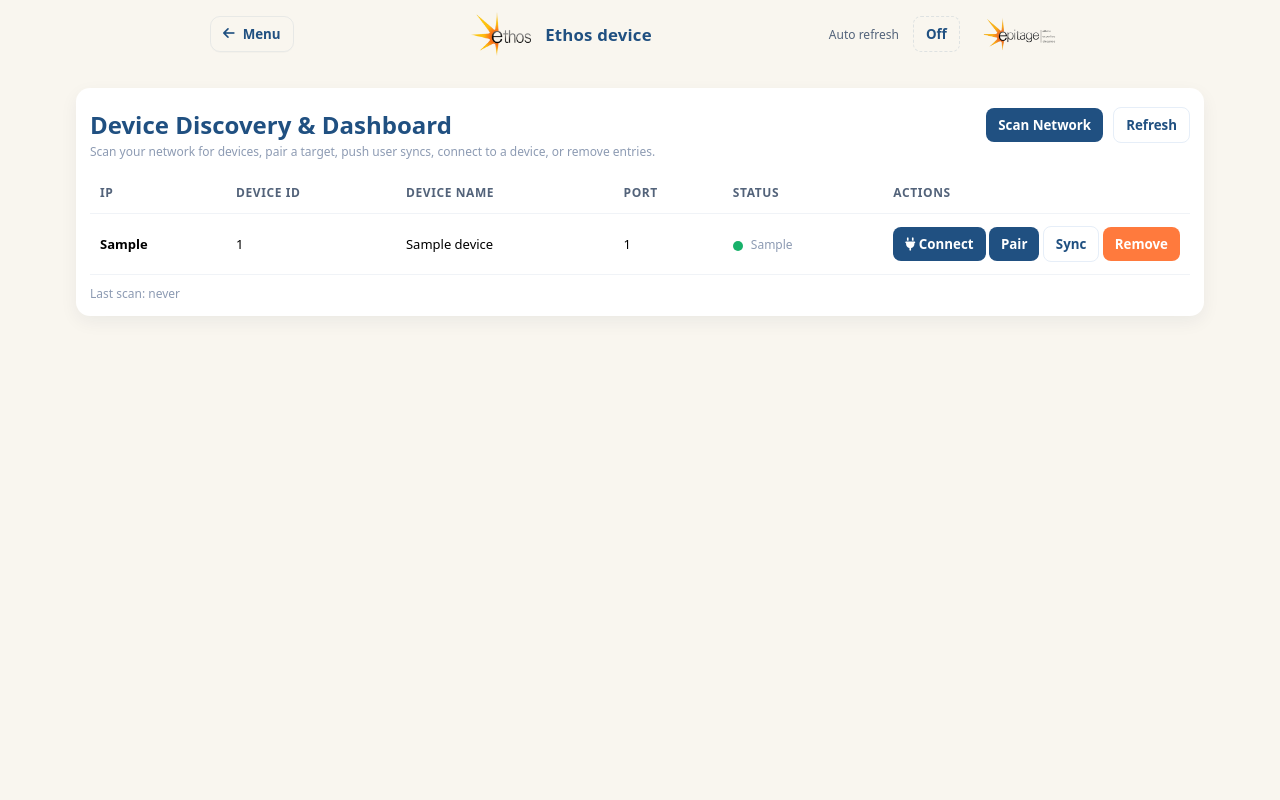
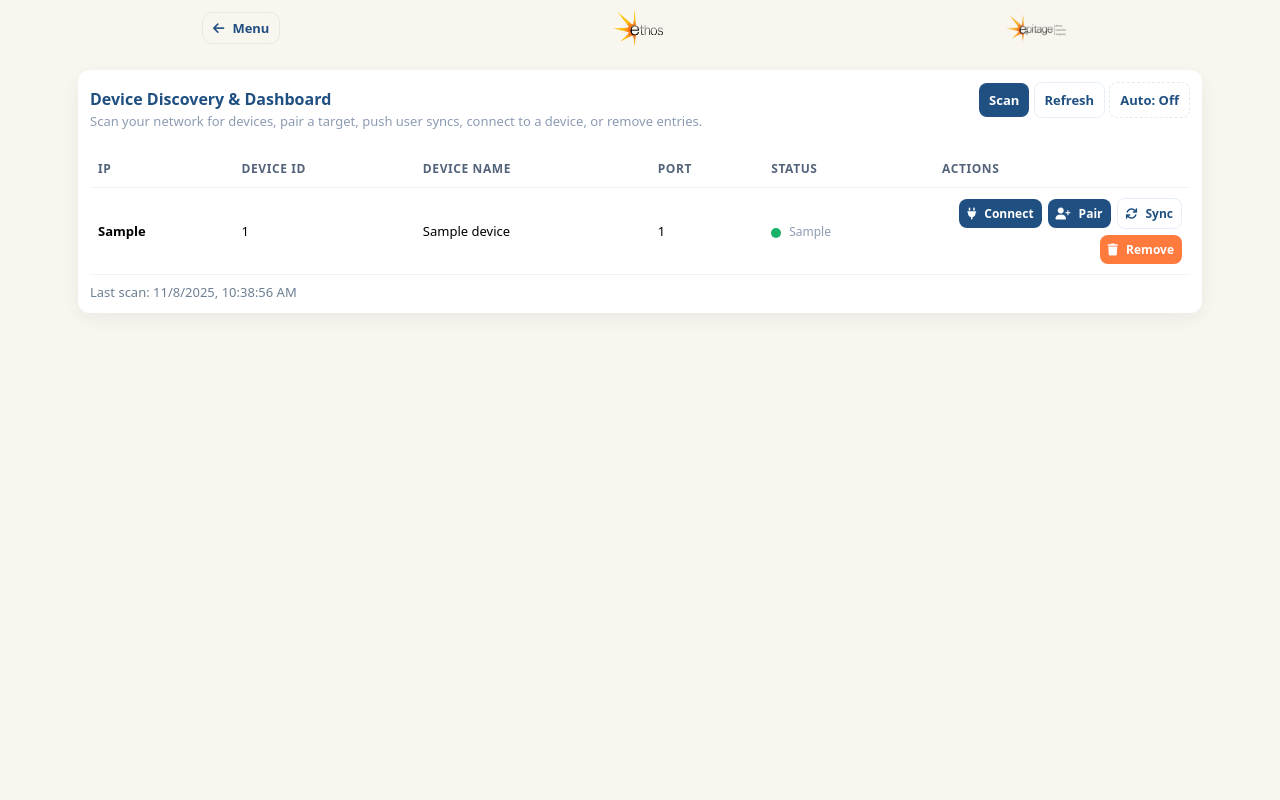
Before and after one commit to DhananjayG7/Mesh-Testing, a Flask app: page /discovery in a window 1280 px wide. Run offline with Flask 3, Linux system fonts and the light colour scheme; tables that the repository leaves empty hold one stand-in row (values such as "Sample post"); some libraries are stand-ins or nearby versions.

Commit message:
Initial commit

```diff
--- a/app.py
+++ b/app.py
@@ -3777,6 +3777,96 @@ def api_shutdown():
 # --- Discovery dashboard routes & APIs ---
 from flask import render_template, request, jsonify
 
+# ----- discovery helpers -----
+import threading
+import socket
+import json
+import time
+import uuid
+
+# STOP event for background threads (create once at top-level if not present)
+try:
+    STOP_EVENT
+except NameError:
+    from threading import Event
+    STOP_EVENT = Event()
+
+# Use same UDP_PORT you already have; ensure UDP_PORT variable exists
+# UDP_PORT = 5006  # if not defined, set it earlier in your file
+
+def _get_primary_ip():
+    """Return an IPv4 address for the primary interface (works without extra deps)."""
+    try:
+        s = socket.socket(socket.AF_INET, socket.SOCK_DGRAM)
+        # connect to public DNS to find outbound IP (no packets actually sent)
+        s.connect(("8.8.8.8", 80))
+        ip = s.getsockname()[0]
+        s.close()
+        return ip
+    except Exception:
+        return None
+
+def discovery_broadcast_once(bcast_ip="255.255.255.255", port=UDP_PORT, timeout=0.25):
+    """
+    Broadcast a 'discover' packet using source port == port so replies return to our listener.
+    Sends to 255.255.255.255 and to interface-specific broadcast (xxx.xxx.xxx.255).
+    """
+    s = socket.socket(socket.AF_INET, socket.SOCK_DGRAM)
+    s.setsockopt(socket.SOL_SOCKET, socket.SO_REUSEADDR, 1)
+    try:
+        s.setsockopt(socket.SOL_SOCKET, socket.SO_REUSEPORT, 1)
+    except Exception:
+        pass
+    s.setsockopt(socket.SOL_SOCKET, socket.SO_BROADCAST, 1)
+
+    # try to bind sender to discovery port so replies return to listener
+    try:
+        s.bind(("0.0.0.0", int(port)))
+    except Exception as e:
+        # log but continue (some systems may not allow bind if listener didn't set reuse options)
+        print("[DISCOVERY] warning: sender bind to port failed:", e)
+
+    payload = {
+        "type": "discover",
+        "device_id": get_setting("device_id", f"CANT_{uuid.uuid4().hex[:6]}"),
+        "name": get_setting("device_name", "Ethos Device"),
+        "port": int(port),
+        "ts": _now_iso() if "_now_iso" in globals() else ""
+    }
+    pkt = json.dumps(payload).encode("utf-8")
+
+    # send to global broadcast
+    try:
+        s.sendto(pkt, (bcast_ip, int(port)))
+    except Exception as e:
+        print("[DISCOVERY] broadcast send error to", bcast_ip, e)
+
+    # also send to interface broadcast (xxx.xxx.xxx.255) if we can compute it
+    local_ip = _get_primary_ip()
+    if local_ip:
+        try:
+            parts = local_ip.split(".")
+            if len(parts) == 4:
+                brd = ".".join(parts[:3] + ["255"])
+                try:
+                    s.sendto(pkt, (brd, int(port)))
+                except Exception:
+                    pass
+        except Exception:
+            pass
+
+    # small pause to give devices time to reply
+    time.sleep(timeout)
+    try:
+        s.close()
+    except:
+        pass
+
+# Run broadcast in background thread (non-blocking)
+def discovery_broadcast_bg(port=UDP_PORT):
+    threading.Thread(target=lambda: discovery_broadcast_once(port=port), daemon=True).start()
+
+
 @app.route("/discovery")
 def discovery_page():
     """
@@ -3785,57 +3875,76 @@ def discovery_page():
     """
     return render_template("discovery.html")
 
-def discovery_broadcast_once(bcast_ip="255.255.255.255", port=UDP_PORT, timeout=0.5):
-    """
-    Send a UDP broadcast *from* the discovery port so replies land back on our listener.
-    """
-    import socket, json, time
-    s = socket.socket(socket.AF_INET, socket.SOCK_DGRAM)
-    # allow reuse so we can bind to same port as listener (if already bound)
-    s.setsockopt(socket.SOL_SOCKET, socket.SO_REUSEADDR, 1)
-    try:
-        # Try to allow multiple processes to bind on same port (platform dependent)
-        try:
-            s.setsockopt(socket.SOL_SOCKET, socket.SO_REUSEPORT, 1)
-        except Exception:
-            pass
-        # Make this a broadcast-capable socket
-        s.setsockopt(socket.SOL_SOCKET, socket.SO_BROADCAST, 1)
-        # Bind the socket to the DISCOVERY port so replies return to our listener
-        s.bind(("0.0.0.0", int(port)))
-    except Exception as e:
-        # If bind fails (rare, maybe listener already bound without SO_REUSEADDR), fall back but log
-        print("[DISCOVERY] warning: could not bind sender socket to port", port, ":", e)
-
-    try:
-        payload = {
-            "type": "discover",
-            "device_id": get_setting("device_id", f"CANT_{uuid.uuid4().hex[:6]}"),
-            "name": get_setting("device_name", "Ethos Device"),
-            "port": int(port),
-            "ts": _now_iso()
-        }
-        pkt = json.dumps(payload).encode('utf-8')
-        # send to broadcast address
-        s.sendto(pkt, (bcast_ip, int(port)))
-        # also send to subnet-directed broadcast if desired (example 192.168.1.255)
-        # you can compute interface brd and send there too if needed
-        time.sleep(timeout)
-    finally:
-        try:
-            s.close()
-        except:
-            pass
-
+
+# ----- API endpoints (add or replace existing handlers) -----
+from flask import request
 
 @app.route("/api/discovery/scan", methods=["POST"])
 def api_discovery_scan():
-    # broadcast once; listener (if running) will receive replies and store them
-    try:
-        discovery_broadcast_once(bcast_ip='255.255.255.255', port=UDP_PORT)
-        return jsonify({"success": True, "message": "scan_sent"})
+    """
+    Trigger a network discovery scan. Returns immediately and triggers background broadcast.
+    """
+    try:
+        discovery_broadcast_bg()
+        return jsonify({"success": True, "message": "Scan started"})
     except Exception as e:
-        return jsonify({"success": False, "message": str(e)}), 500
+        app.logger.exception("api_discovery_scan")
+        return jsonify({"success": False, "error": str(e)}), 500
+
+@app.route("/api/discovery/connect", methods=["POST"])
+def api_discovery_connect():
+    """
+    Simple connect placeholder: attempts a basic TCP connect to device on the provided IP and known port.
+    You can customize this to open a device UI URL or perform a handshake.
+    """
+    data = (request.get_json(force=True) or {})
+    ip = (data.get("ip") or "").strip()
+    if not ip:
+        return jsonify({"success": False, "message": "Missing ip"}), 400
+
+    # read port from DB if present, else use UDP_PORT default
+    try:
+        conn = get_db_connection()
+        row = conn.execute("SELECT port FROM mesh_devices WHERE ip = ?", (ip,)).fetchone()
+        conn.close()
+        port = int(row["port"]) if row and row["port"] else UDP_PORT
+    except Exception:
+        port = UDP_PORT
+
+    # Attempt a simple TCP handshake (non-blocking with timeout).
+    try:
+        s = socket.socket(socket.AF_INET, socket.SOCK_STREAM)
+        s.settimeout(1.0)
+        s.connect((ip, port))   # if device accepts TCP on that port
+        s.close()
+        return jsonify({"success": True, "message": f"Connected to {ip}:{port}"})
+    except Exception as e:
+        # If TCP connect fails, return success anyway but note failure (many devices only speak UDP)
+        return jsonify({"success": False, "message": f"Could not connect to {ip}:{port} ({e})"}), 502
+
+
+# ----- ensure discovery listener starts at app startup (if not already started) -----
+def ensure_discovery_listener_started():
+    """
+    Call this once during app startup so listener runs in background.
+    """
+    try:
+        # check if already running: look for a global flag
+        if not globals().get("_DISCOVERY_LISTENER_STARTED"):
+            t = threading.Thread(target=lambda: discovery_listener(STOP_EVENT, bind_ip="0.0.0.0", port=UDP_PORT), daemon=True)
+            t.start()
+            globals()["_DISCOVERY_LISTENER_STARTED"] = True
+            print("[DISCOVERY] listener thread started on port", UDP_PORT)
+    except Exception as e:
+        print("[DISCOVERY] could not start listener:", e)
+
+# Call ensure_discovery_listener_started() at the end of your app startup sequence (after get_db_connection available).
+# For example, place this near the bottom of the file where you start other background tasks:
+try:
+    ensure_discovery_listener_started()
+except Exception:
+    pass
+
 
 @app.route("/api/discovery/list", methods=["GET"])
 def api_discovery_list():
--- a/templates/discovery.html
+++ b/templates/discovery.html
@@ -8,59 +8,192 @@
   <link rel="stylesheet" href="https://cdnjs.cloudflare.com/ajax/libs/font-awesome/6.4.0/css/all.min.css"/>
   <style>
     :root{
-      --sb-inset-right: 36px;
-      --sb-width: 22px;
-      --sb-radius: 12px;
+      --sb-inset-right: 18px;
+      --sb-width: 16px;
+      --sb-radius: 10px;
       --header-max: 900px;
+      --btn-pad: 8px 10px;
+      --btn-font: 13px;
     }
-    html,body{ height:100%; margin:0; background:#f9f6ef; font-family: system-ui, -apple-system, "Segoe UI", Roboto, Arial, sans-serif; overflow:hidden;}
+    html,body{
+      height:100%;
+      margin:0;
+      background:#f9f6ef;
+      font-family: system-ui, -apple-system, "Segoe UI", Roboto, Arial, sans-serif;
+      overflow:hidden;
+      -webkit-font-smoothing:antialiased;
+      -moz-osx-font-smoothing:grayscale;
+    }
+
+    /* Header */
     .header{
-      display:flex; align-items:center; justify-content:space-between;
-      padding:12px 20px; width:100%; max-width:var(--header-max); margin:0 auto; box-sizing:border-box;
-      gap:12px;
+      display:flex;
+      align-items:center;
+      justify-content:space-between;
+      padding:10px 12px;
+      width:100%;
+      max-width:var(--header-max);
+      margin:0 auto;
+      box-sizing:border-box;
+      gap:8px;
     }
-    .left-actions{ display:flex; align-items:center; gap:12px; min-width:160px; }
+    .left{
+      display:flex; align-items:center; gap:8px;
+      min-width:64px;
+    }
     .menu-back-btn{
       display:inline-flex; align-items:center; gap:8px;
       background:transparent; border:1px solid rgba(32,80,129,0.08);
-      color:#205081; padding:8px 12px; border-radius:10px; cursor:pointer; font-weight:700;
-      box-shadow:0 1px 0 rgba(0,0,0,0.02);
+      color:#205081; padding:6px 10px; border-radius:10px; cursor:pointer; font-weight:700;
+      font-size:13px;
     }
-    .menu-back-btn:active{ transform:translateY(1px); }
-    .logo-main{ height:44px; }
-    .brand-name{ font-weight:800; color:#205081; font-size:1.05rem; margin-left:6px; letter-spacing:0.2px; }
-    .logo-right{ height:34px; }
+    .logo-main{ height:36px; }
+    .brand-name{ font-weight:800; color:#205081; font-size:1rem; margin-left:10px; letter-spacing:0.2px; }
+    .logo-right{ height:28px; }
 
-    .scroll-area{ position:relative; width:100%; height:calc(100vh - 84px); overflow-y:auto; overscroll-behavior:contain; padding:20px; box-sizing:border-box; }
+    .scroll-area{
+      position:relative;
+      width:100%;
+      height:calc(100vh - 72px);
+      overflow-y:auto;
+      overscroll-behavior:contain;
+      padding:14px;
+      box-sizing:border-box;
+    }
 
-    .card{ max-width:1100px; margin:0 auto; background:#fff; border-radius:14px; padding:14px; box-shadow:0 6px 18px rgba(13,30,60,0.06); }
+    .card{
+      max-width:1100px;
+      margin:0 auto;
+      background:#fff;
+      border-radius:12px;
+      padding:12px;
+      box-shadow:0 6px 18px rgba(13,30,60,0.06);
+    }
 
-    .controls{ display:flex; gap:10px; align-items:center; margin-bottom:12px; }
-    .btn{ background:#205081; color:#fff; padding:8px 12px; border-radius:8px; border:none; cursor:pointer; font-weight:600; }
-    .btn.secondary{ background:transparent; color:#205081; border:1px solid #e6eef8; }
+    .controls{
+      display:flex;
+      gap:8px;
+      align-items:center;
+      margin-bottom:12px;
+      flex-wrap:wrap;
+    }
+
+    /* Buttons */
+    .btn{
+      background:#205081;
+      color:#fff;
+      padding:var(--btn-pad);
+      border-radius:8px;
+      border:none;
+      cursor:pointer;
+      font-weight:600;
+      font-size:var(--btn-font);
+      display:inline-flex;
+      align-items:center;
+      gap:8px;
+    }
+    .btn.secondary{
+      background:transparent;
+      color:#205081;
+      border:1px solid #e6eef8;
+    }
     .btn.warn{ background:#FF7A3D; color:#fff; }
     .btn.ghost{ background:transparent; color:#205081; border:1px dashed rgba(32,80,129,0.12); }
 
-    table{ width:100%; border-collapse:collapse; margin-top:8px; }
-    th, td{ text-align:left; padding:12px 10px; border-bottom:1px solid #f0f3f7; font-size:13px; vertical-align:middle; }
-    th{ color:#53637a; font-weight:700; font-size:12px; text-transform:uppercase; letter-spacing:0.6px; }
+    /* Table */
+    .table-wrap{
+      width:100%;
+      overflow-x:auto; /* allow horizontal scroll on small screens */
+      -webkit-overflow-scrolling:touch;
+    }
+    table{
+      width:100%;
+      border-collapse:collapse;
+      margin-top:8px;
+      min-width:720px; /* force scroll on narrow screens, prevents button wrap issues inside cells */
+    }
+    th, td{
+      text-align:left;
+      padding:10px 8px;
+      border-bottom:1px solid #f0f3f7;
+      font-size:13px;
+      vertical-align:middle;
+    }
+    th{
+      color:#53637a;
+      font-weight:700;
+      font-size:12px;
+      text-transform:uppercase;
+      letter-spacing:0.6px;
+    }
+
+    /* Action buttons in row: compact and wrap within their container */
+    .row-actions{
+      display:flex;
+      gap:6px;
+      align-items:center;
+      flex-wrap:wrap;
+      justify-content:flex-end;
+    }
+    .row-actions .btn{
+      padding:6px 8px;
+      font-size:12px;
+      white-space:nowrap;
+    }
 
     .status-dot{ display:inline-block; width:10px; height:10px; border-radius:50%; margin-right:8px; vertical-align:middle; }
     .online{ background:#18b16a; }
     .offline{ background:#d1d5da; }
     .muted{ color:#8d9bb3; font-size:12px; }
 
-    .custom-scroll{ position:fixed; right:var(--sb-inset-right); width:var(--sb-width); top:84px; height:calc(100vh - 84px); z-index:9999; display:none; background:rgba(0,0,0,0.06); border-radius:var(--sb-radius); box-sizing:border-box; }
-    .custom-thumb{ position:absolute; left:2px; right:2px; top:0; height:80px; background:#bfbfbf; border-radius:calc(var(--sb-radius) - 2px); box-shadow:0 1px 2px rgba(0,0,0,0.25); cursor:grab; touch-action:none; }
+    #lastScan{ margin-top:8px; color:#6d7f93; font-size:13px; }
 
-    /* tiny toast status */
-    #statusToast{
-      position:fixed; right:20px; top:96px; z-index:99999; background:rgba(0,0,0,0.75); color:#fff; padding:8px 12px; border-radius:8px; display:none; font-weight:600;
+    .custom-scroll{
+      position:fixed;
+      right:var(--sb-inset-right);
+      width:var(--sb-width);
+      top:72px;
+      height:calc(100vh - 72px);
+      z-index:9999;
+      display:none;
+      background:rgba(0,0,0,0.06);
+      border-radius:var(--sb-radius);
+      box-sizing:border-box;
+    }
+    .custom-thumb{
+      position:absolute;
+      left:2px; right:2px; top:0; height:60px;
+      background:#bfbfbf;
+      border-radius:calc(var(--sb-radius) - 2px);
+      box-shadow:0 1px 2px rgba(0,0,0,0.25);
+      cursor:grab; touch-action:none;
     }
 
-    @media (max-width:720px){
-      .brand-name{ display:none; } /* save space on small screens */
-      .controls{ gap:8px; }
+    /* toast */
+    #statusToast{
+      position:fixed; right:12px; top:84px; z-index:99999;
+      background:rgba(0,0,0,0.75); color:#fff; padding:8px 12px; border-radius:8px;
+      display:none; font-weight:600; font-size:13px;
+    }
+
+    /* small screens portrait tweaks */
+    @media (max-width:480px) {
+      :root{ --sb-inset-right: 10px; --sb-width: 12px; --btn-font: 12px; }
+      .header{ padding:8px 10px; }
+      .menu-back-btn{ padding:6px 8px; font-size:12px; }
+      .logo-main{ height:32px; }
+      .brand-name{ display:none; }
+      .logo-right{ height:24px; }
+      .card{ padding:10px; border-radius:10px; }
+      .controls{ justify-content:flex-start; gap:6px; }
+      .controls .group{
+        display:flex; gap:6px; align-items:center;
+      }
+      /* Make the main action buttons slightly smaller and stacked if needed */
+      .btn{ padding:6px 8px; font-size:12px; }
+      table{ min-width:640px; } /* allow slightly narrower tables for small screens */
+      th, td{ padding:8px 6px; font-size:12px; }
+      .row-actions .btn{ padding:6px 6px; font-size:11px; }
     }
   </style>
 </head>
@@ -72,14 +205,9 @@
 
     <div style="flex:1; display:flex; align-items:center; justify-content:center;">
       <img src="/static/img/logo_company.png" class="logo-main" alt="Ethos Logo">
-      <div class="brand-name" style="margin-left:14px;">Ethos device</div>
     </div>
 
-    <div class="right" style="display:flex; align-items:center; gap:10px;">
-      <div style="display:flex; align-items:center; gap:8px;">
-        <label style="font-size:12px;color:#53637a;margin-right:6px;">Auto refresh</label>
-        <button id="btnAutoRefresh" class="btn ghost" title="Toggle auto refresh">Off</button>
-      </div>
+    <div class="right" style="display:flex; align-items:center; gap:8px;">
       <img src="/static/img/logo_epitage.png" class="logo-right" alt="Epitage">
     </div>
   </div>
@@ -88,16 +216,23 @@
     <div class="card">
       <div style="display:flex; align-items:center; justify-content:space-between; gap:12px; flex-wrap:wrap;">
         <div>
-          <h2 style="margin:6px 0 2px 0; color:#205081;">Device Discovery & Dashboard</h2>
-          <div class="muted">Scan your network for devices, pair a target, push user syncs, connect to a device, or remove entries.</div>
+          <h2 style="margin:6px 0 2px 0; color:#205081; font-size:16px;">Device Discovery &amp; Dashboard</h2>
+          <div class="muted" style="font-size:13px;">Scan your network for devices, pair a target, push user syncs, connect to a device, or remove entries.</div>
         </div>
+
+        <!-- Controls group: Scan / Refresh / Auto refresh placed together -->
         <div class="controls" style="margin-left:auto;">
-          <button id="btnScan" class="btn">Scan Network</button>
-          <button id="btnRefresh" class="btn secondary">Refresh</button>
+          <div class="group">
+            <button id="btnScan" class="btn"><i class="fa-solid fa-wifi"></i> Scan</button>
+            <button id="btnRefresh" class="btn secondary"><i class="fa-solid fa-rotate"></i> Refresh</button>
+            <!-- Auto refresh moved here -->
+            <button id="btnAutoRefresh" class="btn ghost" title="Toggle auto refresh">Auto: Off</button>
+          </div>
         </div>
       </div>
 
-      <table id="devicesTable" aria-live="polite" style="margin-top:12px;">
+      <div class="table-wrap" aria-live="polite" style="margin-top:12px;">
+        <table id="devicesTable">
           <thead>
             <tr>
               <th>IP</th>
@@ -105,14 +240,16 @@
               <th>Device Name</th>
               <th>Port</th>
               <th>Status</th>
-            <th style="width:260px">Actions</th>
+              <th style="width:240px">Actions</th>
             </tr>
           </thead>
           <tbody>
             <tr><td colspan="6" class="muted">Loading…</td></tr>
           </tbody>
         </table>
-      <div style="margin-top:10px;" class="muted small" id="lastScan">Last scan: never</div>
+      </div>
+
+      <div id="lastScan" class="muted small">Last scan: never</div>
     </div>
   </div>
 
@@ -123,8 +260,8 @@
   </div>
 
   <script>
-    // small helper for toast messages
-    function toast(msg, ms=2200){
+    // toast helper
+    function toast(msg, ms=1800){
       const t = document.getElementById('statusToast');
       t.textContent = msg;
       t.style.display = "block";
@@ -144,14 +281,14 @@
     function setAutoRefresh(on){
       autoRefresh = !!on;
       const btn = document.getElementById('btnAutoRefresh');
-      btn.textContent = autoRefresh ? 'On' : 'Off';
+      btn.textContent = autoRefresh ? 'Auto: On' : 'Auto: Off';
       if(autoRefresh){
         autoRefreshTimer = setInterval(loadDevices, 5000);
         btn.classList.remove('ghost'); btn.classList.add('btn');
       } else {
         clearInterval(autoRefreshTimer);
         autoRefreshTimer = null;
-        btn.classList.remove('btn'); btn.classList.add('ghost');
+        btn.classList.remove('btn'); btn.classList.add('btn','ghost');
       }
     }
 
@@ -164,7 +301,7 @@
       const tbody = document.querySelector("#devicesTable tbody");
       tbody.innerHTML = "";
       if(!rows || rows.length===0){
-        tbody.innerHTML = `<tr><td colspan="6" class="muted">No devices discovered yet. Click "Scan Network".</td></tr>`;
+        tbody.innerHTML = `<tr><td colspan="6" class="muted">No devices discovered yet. Click "Scan".</td></tr>`;
         return;
       }
       rows.forEach(d=>{
@@ -173,22 +310,23 @@
         const devId = d.device_id || "";
         const name = d.name || "";
         const port = d.port || 5006;
-        // last_seen field may be empty string; interpret presence as online
-        const isOnline = (d.last_seen && d.last_seen.length>0) || !!d.status || true; // assume reachable if present
-        const statusHtml = `<span class="status-dot ${isOnline ? "online":"offline"}"></span><span class="muted">${isOnline ? (d.last_seen || "online") : "offline"}</span>`;
+        const last = d.last_seen || "";
+        const isOnline = (last && last.length>0) || !!d.status || true;
+        const statusHtml = `<span class="status-dot ${isOnline ? "online":"offline"}"></span><span class="muted">${isOnline ? (last || "online") : "offline"}</span>`;
 
-        // actions: Connect, Pair, Sync, Remove
         tr.innerHTML = `
           <td><strong>${ip}</strong></td>
           <td>${devId}</td>
           <td>${name}</td>
           <td>${port}</td>
           <td>${statusHtml}</td>
-          <td style="white-space:nowrap;">
-            <button class="btn" onclick="connectDevice('${ip}')" title="Open connection to device"><i class="fa-solid fa-plug"></i> Connect</button>
-            <button class="btn" onclick="pairDevice('${ip}')">Pair</button>
-            <button class="btn secondary" onclick="syncDevice('${ip}')">Sync</button>
-            <button class="btn warn" onclick="removeDevice('${ip}')">Remove</button>
+          <td>
+            <div class="row-actions" role="group" aria-label="actions">
+              <button class="btn" onclick="connectDevice('${ip}')" title="Connect"><i class="fa-solid fa-plug"></i> Connect</button>
+              <button class="btn" onclick="pairDevice('${ip}')"><i class="fa-solid fa-user-plus"></i> Pair</button>
+              <button class="btn secondary" onclick="syncDevice('${ip}')"><i class="fa-solid fa-sync"></i> Sync</button>
+              <button class="btn warn" onclick="removeDevice('${ip}')"><i class="fa-solid fa-trash"></i> Remove</button>
+            </div>
           </td>
         `;
         tbody.appendChild(tr);
@@ -209,26 +347,22 @@
       const btn = document.getElementById('btnScan');
       btn.disabled = true;
       btn.textContent = "Scanning…";
-      // use POST to instruct server to broadcast (server will reply to its own listener too)
       const res = await api("/api/discovery/scan", { method: "POST" });
       const now = new Date().toLocaleString();
       document.getElementById("lastScan").textContent = "Last scan: " + now;
       btn.disabled = false;
-      btn.textContent = "Scan Network";
-      // small delay before loading devices so listener has time to insert rows
-      setTimeout(loadDevices, 1400);
+      btn.textContent = "Scan";
+      setTimeout(loadDevices, 1200);
       if(res && res.success) toast('Scan started');
       else toast('Scan failed');
     }
 
     async function connectDevice(ip){
       if(!confirm("Connect to " + ip + " ?")) return;
-      const btnPlaceholder = document.createElement('span');
       try{
         const res = await api("/api/discovery/connect", { method: "POST", headers: {"Content-Type":"application/json"}, body: JSON.stringify({ ip })});
         if(res && res.success){
           toast("Connected to " + ip);
-          // optional: redirect to a device page if server returns URL
           if(res.url) window.location.href = res.url;
         } else {
           toast("Connect failed: " + (res && res.message ? res.message : 'unknown'));
@@ -266,8 +400,11 @@
     document.getElementById("btnScan").addEventListener("click", scanNetwork);
     document.getElementById("btnRefresh").addEventListener("click", loadDevices);
 
-    // start with a single load
-    loadDevices();
+    // start with a single load and auto-scan the network when page opens
+    loadDevices().then(()=> {
+      // trigger auto-scan so devices appear quickly
+      scanNetwork();
+    });
 
     // scrollbar logic (same as menu)
     (function (){
```
Lines whose indentation alone changed are shown as unchanged.
